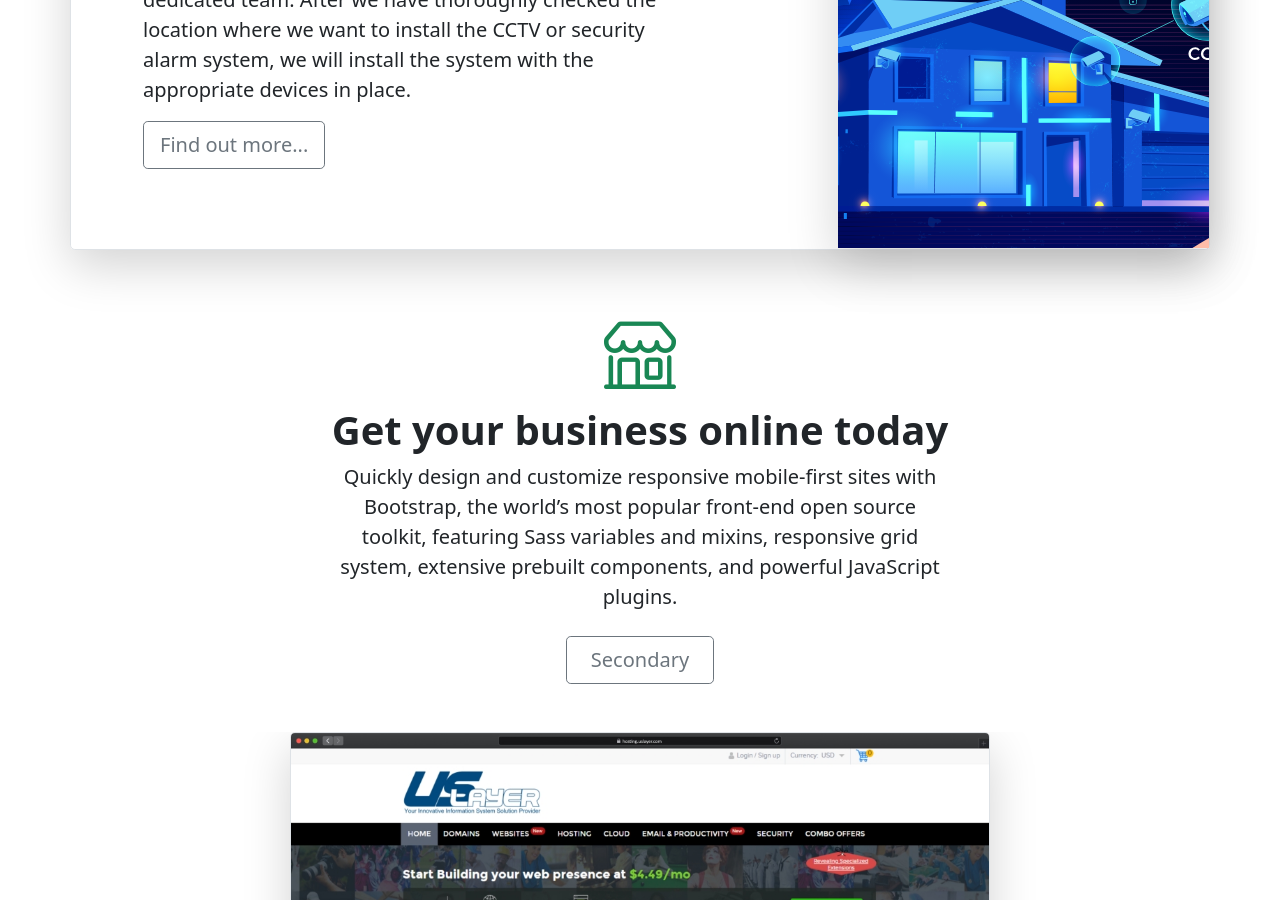
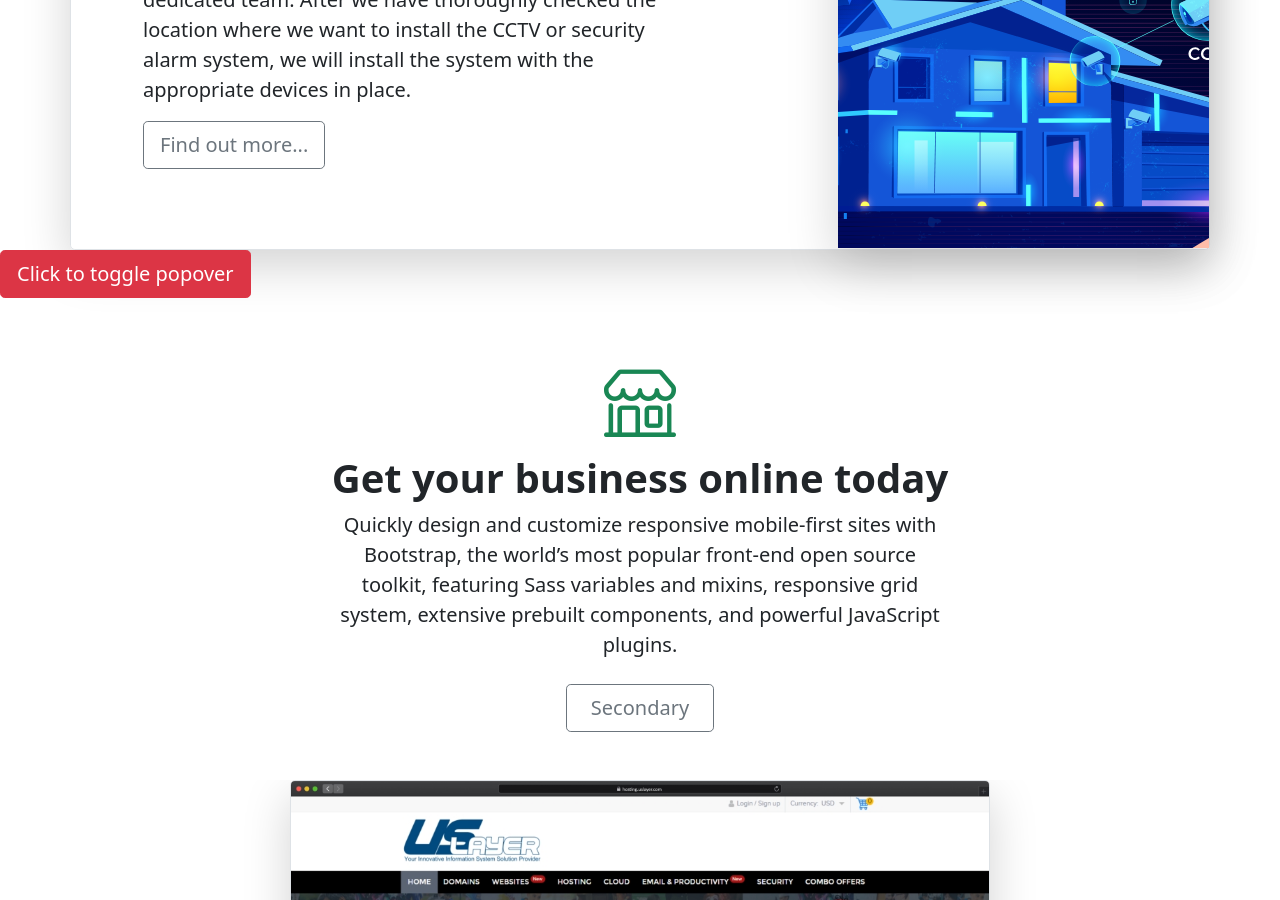
Before and after one commit to uslayer/uslayer.github.io, a Jekyll site: the page built from index.html, in a window 1280 px wide and 900 px high, scrolled down 929 px. Built offline with Jekyll 4.4.1, drawn with Linux system fonts in a browser that asks for light colours; the list of posts is cut into pages by our own code.

Commit message:
Update index.html

```diff
--- a/index.html
+++ b/index.html
@@ -52,6 +52,7 @@
     </div>
   </div>
 
+<button type="button" class="btn btn-lg btn-danger" data-bs-toggle="popover" title="Popover title" data-bs-content="And here's some amazing content. It's very engaging. Right?">Click to toggle popover</button>
 
 
 <div class="px-4 pt-5 my-5b text-center border-bottom">
```
